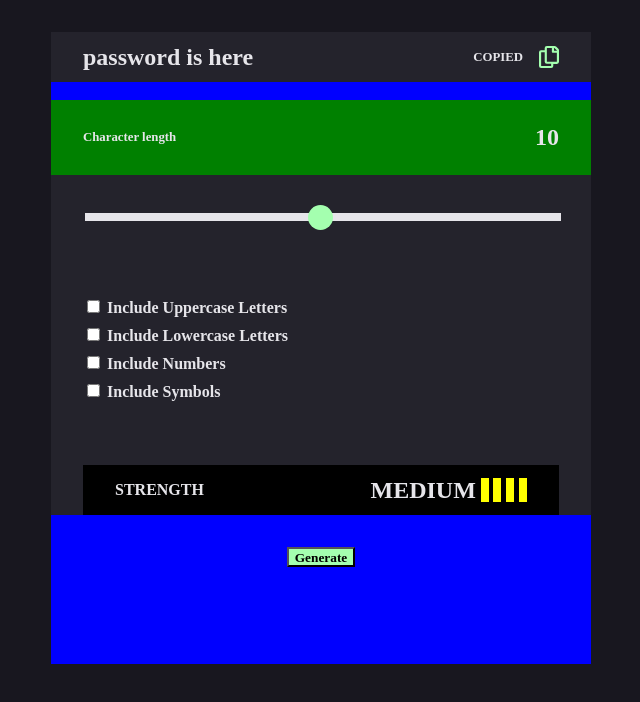
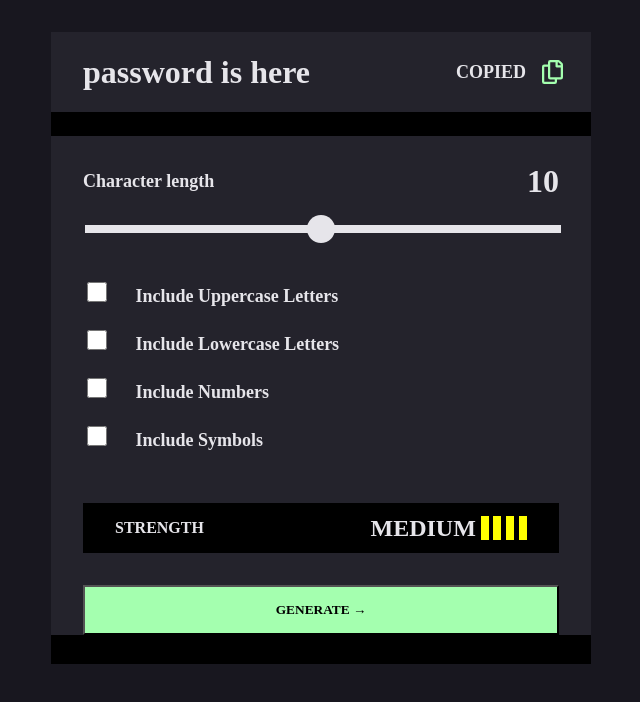
Before and after one commit to kaiuliia/password-generator, a React (Create React App) app: page / in a window 1280 px wide. Shown: the top 702 px of the page, without its empty margins (319-959 px from the left). Built offline with nearby package versions, Linux system fonts and the light colour scheme.

Commit message:
fixed spaces between items

```diff
--- a/src/App.css
+++ b/src/App.css
@@ -58,11 +58,8 @@ html {
   height: 632px;
   left: 450px;
   top: 196px;
-  background: blue;
+  background: black;
   color: #e6e5ea;
-
-  /*background: #817D92;*/
-  /*width:50%;*/
 }
 .Setting {
 }
@@ -71,16 +68,18 @@ html {
   background: #24232c;
   display: flex;
   justify-content: space-between;
-  width: 100%;
-  height: 50px;
+  width: 540px;
+  height: 80px;
 }
 
 .left {
   display: flex;
   justify-content: flex-start;
   width: 80%;
-  padding-left: 2rem;
-  font-size: 1.5rem;
+  padding-left: 32px;
+  margin-top: 19px;
+  margin-bottom: 19px;
+  font-size: 32px;
   align-items: center;
 }
 .left > p {
@@ -91,14 +90,14 @@ html {
   justify-content: flex-end;
   align-items: center;
   width: 20%;
-  padding-right: 2rem;
-  font-size: 0.8rem;
+  padding-right: 28px;
+  font-size: 18px;
 }
 
 img {
-  height: fit-content;
-  width: 20px;
-  padding-left: 1rem;
+  height: 24px;
+  width: 21px;
+  padding-left: 16px;
 }
 .settings-container {
   background: #24232c;
@@ -106,17 +105,20 @@ img {
 }
 
 .slider-container {
-  background: green;
+  background: #24232c;
   display: flex;
   justify-content: space-between;
   /*width: 540px;*/
+  height: 43px;
+  padding-top: 24px;
+  margin-top: 24px;
 }
 .slider-left {
   display: flex;
   justify-content: flex-start;
   width: 80%;
-  padding-left: 2rem;
-  font-size: 0.8rem;
+  padding-left: 32px;
+  font-size: 18px;
   align-items: center;
 }
 .slider-right {
@@ -124,42 +126,63 @@ img {
   justify-content: flex-end;
   align-items: center;
   width: 20%;
-  padding-right: 2rem;
-  font-size: 1.5rem;
+  padding-right: 32px;
+  font-size: 32px;
 }
 
 .slider-bar {
-  padding: 2rem;
+  /*position: absolute;*/
+  width: 476px;
+  height: 28px;
+  left: 482px;
+  top: 383px;
+  margin-top: 16px;
+  padding: 0 32px 0 32px;
 }
 .slider {
   -webkit-appearance: none;
   width: 100%;
-  height: 0.5rem;
+  height: 8px;
 
   background: #e6e5ea;
   outline: none;
-  /*opacity: 0.7;*/
+
   -webkit-transition: 0.5s;
 }
 
 .slider::-webkit-slider-thumb {
   -webkit-appearance: none;
   appearance: none;
-  width: 25px;
-  height: 25px;
+  width: 28px;
+  height: 28px;
   border-radius: 50%;
-  background: #a4ffaf;
+  background: #e6e5ea;
   cursor: pointer;
 }
 
 .checkboxContainer {
   display: flex;
   flex-direction: column;
-  padding: 2rem;
-  font-size: 1rem;
+  padding: 0 32px 0 32px;
+  font-size: 18px;
+  margin-top: 32px;
+  align-items: left;
 }
+
+.checkboxContainer label {
+  margin-bottom: 20px;
+  margin-left: 0;
+}
+
+.checkboxContainer input {
+  accent-color: #a4ffaf;
+  width: 20px;
+  height: 20px;
+  margin-right: 24px;
+}
+
 .container {
-  padding-top: 0.5rem;
+  /*padding-top: 0.5rem;*/
 }
 .strength-container {
   display: flex;
@@ -201,9 +224,18 @@ img {
   background-color: yellow;
   margin-left: 0.3rem;
 }
+
+.buttonContainer {
+  display: flex;
+  justify-content: center;
+  align-items: center;
+}
 .button {
   background: #a4ffaf;
-  height: 20px;
+  height: 50px;
+  width: 100%;
+
+  margin: 0 2rem 0 2rem;
   font-family: "JetBrains Mono";
   font-weight: bold;
 }
--- a/src/App.js
+++ b/src/App.js
@@ -1,31 +1,23 @@
-import logo from './assets/images/icon-check.svg';
-import './App.css';
-import {Settings} from './Components/settings/settings'
-import {Output} from './Components/settings/output'
+import logo from "./assets/images/icon-check.svg";
+import "./App.css";
+import { Settings } from "./Components/settings/settings";
+import { Output } from "./Components/settings/output";
 
 const App = () => {
   return (
     <div className="App">
       <header className="App-header">
-
-        <p>
-         Password Generator
-        </p>
-
+        <p>Password Generator</p>
       </header>
-        <div className="Form">
-            <div className="Output">
-            <Output />
-            </div>
-            <br></br>
-            <div className="Settings">
-            {<Settings/>}
-                </div>
-            <button className='button'>Generate</button>
+      <div className="Form">
+        <div className="Output">
+          <Output />
         </div>
 
+        <div className="Settings">{<Settings />}</div>
+      </div>
     </div>
   );
-}
+};
 
 export default App;
--- a/src/Components/settings/settings.js
+++ b/src/Components/settings/settings.js
@@ -13,6 +13,9 @@ export const Settings = () => {
       <SliderBar />
       <Checkbox />
       <Strength />
+      <div className="buttonContainer">
+        <button className="button">GENERATE →</button>
+      </div>
     </div>
   );
 };
```
